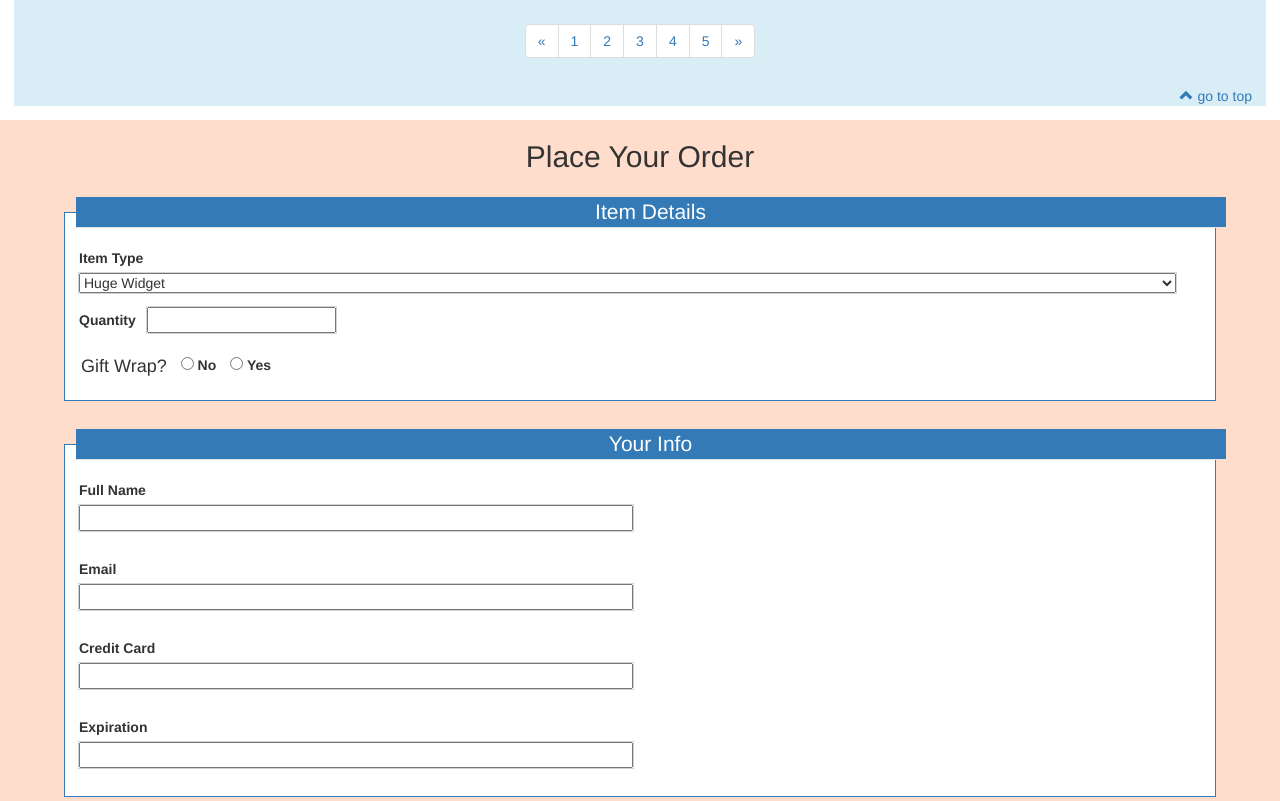
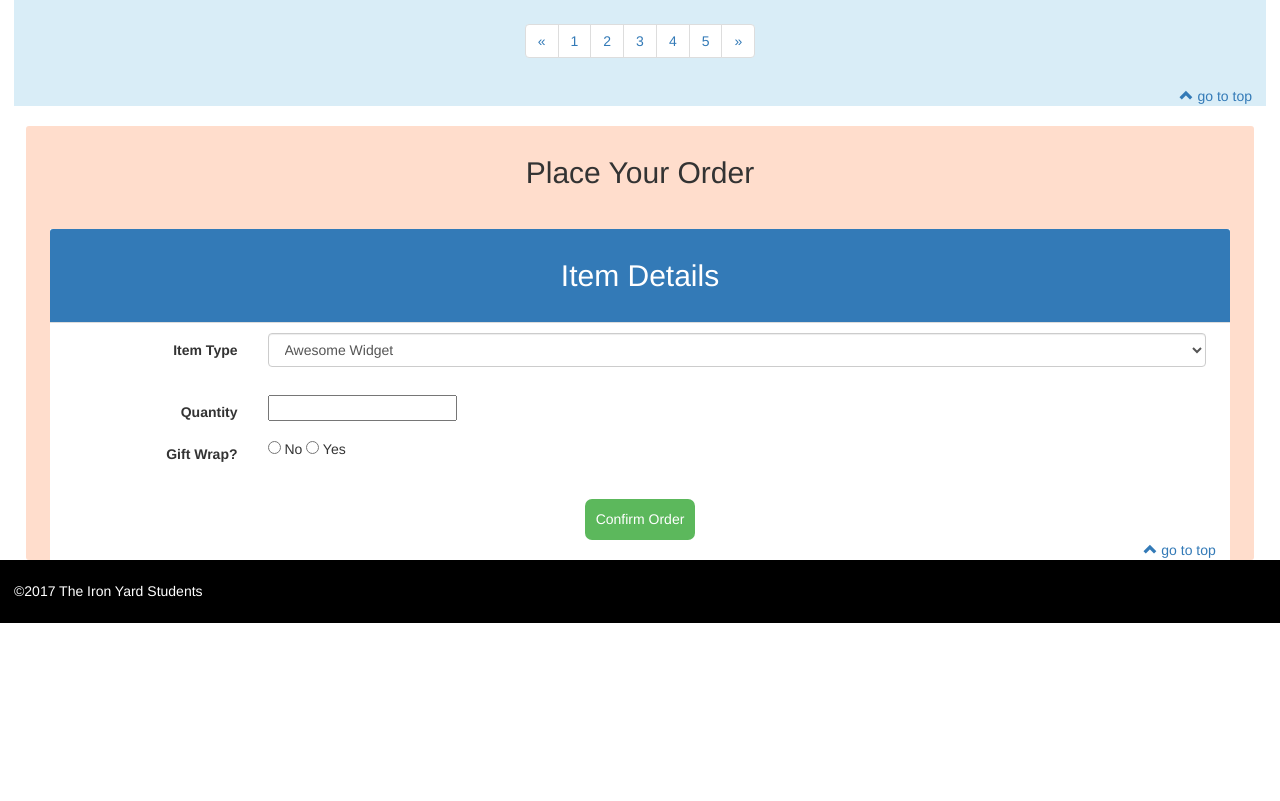
Before and after one commit to davidasteed/WidgetCo, a plain HTML site: page index.html in a window 1280 px wide. Shown: the part 936-1737 px from the top of the page. After the commit the page ends 1559 px from the top, so only its background shows below. Drawn offline with nearby package versions, Linux system fonts and the light colour scheme.

Commit message:
styled first half of "place your order" panel

```diff
--- a/index.html
+++ b/index.html
@@ -99,62 +99,45 @@
 
       <section class="place_Order">
         <h2>Place Your Order</h2>
-
-        <fieldset>
-          <legend>Item Details</legend>
-          <aside>
-            <label type="select" for="widget_items">Item Type</label>
-            <select name="widget_items">
+        <section class="panel-default">
+          <h2 class="panel-heading">Item Details</h2>
+          <section class="form-horizontal">
+            <section class="form-group">
+              <label for="select_Widget" class="col-sm-2 control-label">Item Type</label>
+              <section class="col-sm-10">
+                <select id="select_Widget" type="select" class="form-control">
+                  <option value="Awesome Widget">Awesome Widget</option>
                   <option value="Huge Widget">Huge Widget</option>
                   <option value="Big Widget">Big Widget</option>
                   <option value="Small Widget">Small Widget</option>
                   <option value="Tiny Widget">Tiny Widget</option>
                 </select>
-          </aside>
-          <aside>
-            <label for="quantity" class="inline_Label">Quantity</label>
+              </section>
+            </section>
+          </section>
+
+          <section class="form-horizontal">
+            <section class="form-group flex_Form_Group">
+              <label for="quantity" class="col-sm-2 control-label">Quantity</label>
+              <section class="col-sm-10">
                 <input type="number" name="quantity" id="quantity" min="0">
+              </section>
+            </section>
+          </section>
 
-            <!-- <label for="levitate">How many objects can you levitate at once?</label>
-            <input class="levitate" type="number" name="levitate" min="0"> -->
-
-          </aside>
-          <aside class="theme_SideBySide">
-            <h4>Gift Wrap?</h4>
-            <label>
+          <section class="form-horizontal">
+            <section class="form-group flex_Form_Group">
+              <label for="gift_Wrap" class="col-sm-2 control-label">Gift Wrap?</label>
+              <section class="col-sm-10">
+                <section>
                   <input type="radio" name="Gift Wrap" value="No">
                   No
-            </label>
-            <label>
                   <input type="radio" name="Gift Wrap" value="Yes">
                   Yes
-            </label>
-          </aside>
-        </fieldset>
-
-        <fieldset class="your_Info">
-          <legend>Your Info</legend>
-          <aside>
-            <label for="fullname_Input">Full Name</label>
-            <input class="full_Width" size="65" type="text" name="fullname_Input" id="fullname_Input">
-          </aside>
-
-          <aside>
-            <label for="email" value="email">Email</label>
-            <input size="65" type="email" id="email" name="email">
-          </aside>
-
-          <aside>
-            <label for="credit_card">Credit Card</label>
-            <input size="65" type="text" id="credit_card" name="credit_card">
-          </aside>
-
-          <aside>
-            <label for="expire_date">Expiration</label>
-            <input size="65" type="text" id="expire_date" name="expire_date">
-          </aside>
-        </fieldset>
-
+                </section>
+              </section>
+            </section>
+          </section>
 
           <a href="" class="nav nav-pills">Confirm Order</a>
 
@@ -162,8 +145,10 @@
             <a href="#first_Section" class="href_Symbol glyphicon glyphicon-chevron-up"></a>
             <a href="#first_Section">go to top</a>
           </aside>
+        </section>
+      </section>
 
-      </section>
+
 
 
       <footer>
--- a/sass/mobile.content.scss
+++ b/sass/mobile.content.scss
@@ -127,63 +127,47 @@
 }
 
 .place_Order {
-  display: flex;
-  flex-direction: column;
-  justify-content: center;
-  align-items: center;
+  width: 96%;
+  margin: auto;
   background-color: $color_PaleOrange;
-  fieldset {
-    width: 90%;
+  border-radius: 3px;
+  h2 {
+    text-align: center;
+    padding-top: 1em;
+    padding-bottom: 1em;
+
+  }
+  .panel-default {
+    display: flex;
+    flex-direction: column;
+    width: 96%;
+    margin: auto;
     background-color: $color_White;
-    border: .1em solid $color_SkyBlue;
-    box-sizing: border-box;
-    margin: 1em;
-
-    * {
-      margin-left: .5em;
-    }
-    aside {
-      margin-bottom: 1em;
-    }
-    label {
-      display: block;
-    }
-    .inline_Label {
-      display: inline;
-    }
-    select {
-      width: 96%;
-    }
-
-    select, input {
-      outline: 1px solid $color_LightGrey;
-    }
-
-    .theme_SideBySide {
-      display: flex;
-      align-items: center;
-      input {
-        padding-top: 2em;
-        outline: none;
-      }
-    }
-    legend {
+    .panel-heading {
       background-color: $color_SkyBlue;
       color: $color_White;
       text-align: center;
+      width: 100%;
+      margin-top: 0;
+    }
+    .form-horizontal {
+      width: 96%;
+      margin: auto;
+      display: flex;
+      flex-flow: column wrap;
+      .flex_Form_Group {
+        display: flex;
+      }
     }
   }
-  .your_Info {
-    input {
-      margin-bottom: 1em;
-    }
-  }
+
   .nav-pills {
     background-color: $color_Green;
     padding: .75em;
     border-radius: .5em;
     text-decoration: none;
     color: $color_White;
+    align-self: center;
   }
   .goto {
     align-self: flex-end;
@@ -196,6 +180,11 @@
   }
 }
 
+.form-control, .form-control-static {
+  display: inline-block;
+}
+
+
 footer {
   background-color: $color_Black;
   color: $color_White;
```
Also changed, not shown: styles.css. Lines whose indentation alone changed are shown as unchanged.
